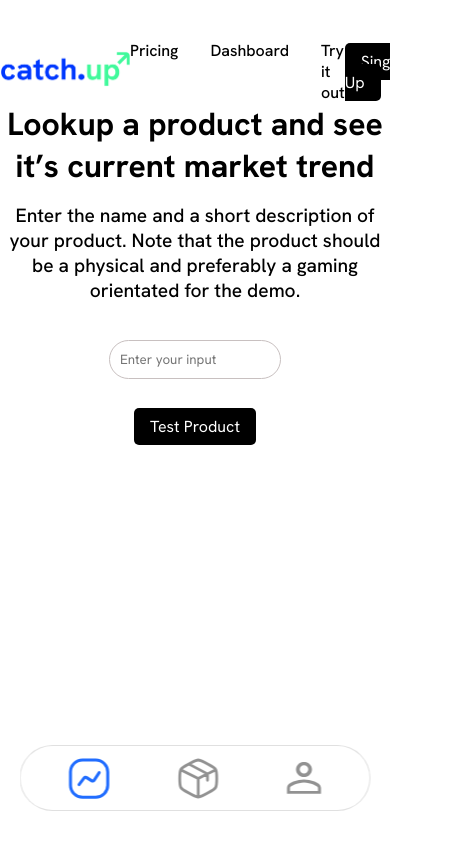
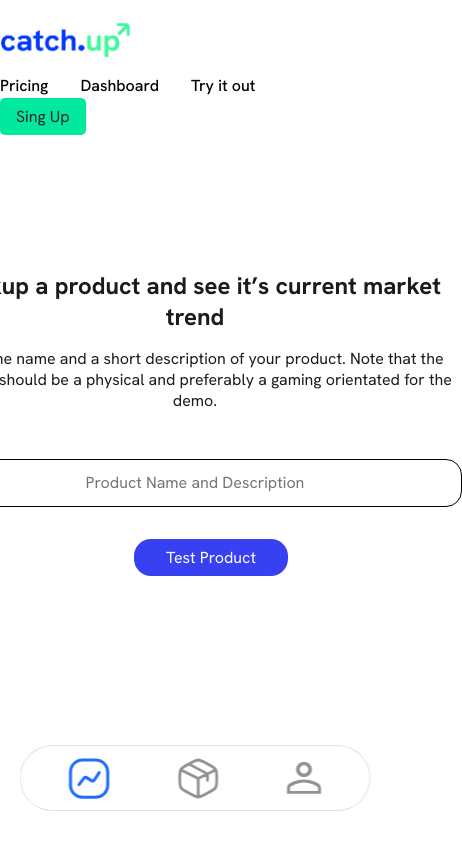
Before and after one commit to DROP-TABLE-Participants/catch-up, a Vue app in the folder client/: page /test in a window 390 px wide. Shown: the whole page, 462 px wide, since content can reach past the window. Built offline with nearby package versions, Linux system fonts and the light colour scheme.

Commit message:
Update design

```diff
--- a/client/src/views/TestProduct.vue
+++ b/client/src/views/TestProduct.vue
@@ -12,27 +12,45 @@
             <router-link to="/register">Sing Up</router-link>
         </div>
     </div>
+    <section class="centered">
       <div class="content">
         <div class="content__text">
             <p class="heading">Lookup a product and see it’s current market trend</p>
             <p class="description">Enter the name and a short description of your product. Note that the product should be a physical and preferably a gaming orientated for the demo.</p>
         </div>
         <div class="content__input">
-            <input v-model="productName" type="text" placeholder="Enter your input" />
+          <input v-model="productName" type="text" placeholder="Product Name and Description" />
+          <br>
+          <span v-if="!productNameValid" class="error">Product name is required</span>
         </div>
         <div class="content__buttons">
-            <p>
-                <router-link :to="{ name: 'results', params: { productName: productName } }">Test Product</router-link>
+            <p @click="submitForm">
+              <button :disabled="!isFormValid" @click="submitForm">
+                Test Product
+              </button>
             </p>
         </div>
     </div>
+    </section>
 </template>
 
 
 <script setup lang="ts">
   import { ref } from 'vue';
+import router from '../router';
 
   const productName = ref('');
+  const productNameValid = ref(true);
+
+  function submitForm() {
+    if (!productName.value.trim()) {
+      productNameValid.value = false;
+      return;
+    }
+    router.push({ name: 'results', params: { productName: productName.value } });
+    }
+
+  const isFormValid = ref(true);
 </script>
 
 <style scoped lang="scss">
@@ -72,17 +90,25 @@
   &__button {
     a {
       padding: 0.5rem 1rem;
-          background-color: #000;
-          color: #fff;
+      background-color: #00E99E;
+      color: #262626;
       border-radius: 5px;
+      width: 40px;
       text-decoration: none;
       transition: background-color 0.3s;
 
       &:hover {
-            background-color: #333;
+        background-color: #3bf0b7;
       }
     }
   }
+}
+
+  .centered {
+  display: flex;
+  justify-content: center;
+  align-items: center;
+  height: 70vh;
 }
 
 .content {
@@ -90,53 +116,135 @@
   justify-content: center;
   align-items: center;
   flex-direction: column;
-      position:relative;
+  position: relative;
 
   &__text {
     text-align: center;
-        margin-bottom: 2rem;
+    margin-bottom: 3rem;
+    gap: 4rem;
 
     .heading {
-          font-size: 2rem;
+      font-size: 3.2rem;
       font-weight: 700;
       margin-bottom: 1rem;
+      font-style: normal;
+      color: #1B1B1B;
+      width: 725px;
     }
 
     .description {
       font-size: 1.2rem;
-          font-weight: 500;
+      font-weight: 400;
+      color: #1B1B1B;
+      width: 725px;
+      text-align: center;
+      font-style: normal;
+      line-height: normal;
     }
   }
 
-      &__input{
-        display: flex;
+  &__input {
     margin-bottom: 2rem;
-
     input {
-          width: 100%;
-          box-sizing: border-box;
-          padding: 10px;
-          margin: 5px 0;
-          border: 1px solid #C8C0C0;
-          border-radius: 65px;
+      padding: 0.5rem 1rem;
+      border-radius: 16px;
+      border: 1px solid #000;
+      width: 500px;
+      height: 30px;
+      font-size: 1rem;
+      text-align: center;
     }
   }
 
   &__buttons {
     display: flex;
+    gap: 2rem;
 
-        a {
+    :first-child {
+      display: flex;
+      justify-content: center;
+      align-items: center;
+      font-size: 1.1rem;
       padding: 0.5rem 1rem;
-          background-color: #000;
+      border-radius: 17px;
+      width: 150px;
+      height: 40px;
+      background: #3741F2;
       color: #fff;
-          border-radius: 5px;
       text-decoration: none;
       transition: background-color 0.3s;
 
       &:hover {
-            background-color: #333;
+        background-color: #1d27e6;
+      }
+
+      button {
+          background: none;
+          color: inherit;
+          border: none;
+          padding: 0;
+          font: inherit;
+          cursor: pointer;
+          outline: inherit;
         }
     }
   }
 }
+
+@media (max-width: 768px) {
+  .navbar {
+    flex-direction: column;
+    align-items: flex-start;
+    margin-top: 20px;
+
+    &__links {
+      margin-top: 10px;
+    }
+
+    &__button {
+      margin-top: 10px;
+    }
+  }
+
+  .content {
+    &__text {
+      .heading {
+        font-size: 1.5rem;
+        width: 100%;
+      }
+
+      .description {
+        font-size: 1rem;
+        width: 100%;
+      }
+    }
+
+    &__buttons {
+      flex-direction: column;
+      cursor: pointer;
+
+
+      :first-child {
+        width: 100%;
+        height: auto;
+        font-size: 1rem;
+
+        button {
+          background: none;
+          color: inherit;
+          border: none;
+          padding: 0;
+          font: inherit;
+          cursor: pointer;
+          outline: inherit;
+        }
+      }
+    }
+  }
+}
+
+.error {
+  color: red;
+  font-size: 0.8rem;
+}
 </style>
--- a/client/src/views/TestResults.vue
+++ b/client/src/views/TestResults.vue
@@ -30,6 +30,10 @@ var heading = route.params.productName;
 </script>
 
 <style scoped lang="scss">
+    * {
+      font-family: 'Hanken Grotesk', sans-serif;
+    }
+
     .navbar {
   display: flex;
   justify-content: space-around;
@@ -62,17 +66,25 @@ var heading = route.params.productName;
   &__button {
     a {
       padding: 0.5rem 1rem;
-          background-color: #000;
-          color: #fff;
+      background-color: #00E99E;
+      color: #262626;
       border-radius: 5px;
+      width: 40px;
       text-decoration: none;
       transition: background-color 0.3s;
 
       &:hover {
-            background-color: #333;
+        background-color: #3bf0b7;
       }
     }
   }
+}
+
+  .centered {
+  display: flex;
+  justify-content: center;
+  align-items: center;
+  height: 70vh;
 }
 
 .content {
@@ -80,21 +92,43 @@ var heading = route.params.productName;
   justify-content: center;
   align-items: center;
   flex-direction: column;
-      position:relative;
+  position: relative;
 
   &__text {
     text-align: center;
-        margin-bottom: 2rem;
+    margin-bottom: 3rem;
+    gap: 4rem;
 
     .heading {
-          font-size: 2rem;
+      font-size: 3.2rem;
       font-weight: 700;
       margin-bottom: 1rem;
+      font-style: normal;
+      color: #1B1B1B;
+      width: 725px;
     }
 
     .description {
       font-size: 1.2rem;
-          font-weight: 500;
+      font-weight: 400;
+      color: #1B1B1B;
+      width: 725px;
+      text-align: center;
+      font-style: normal;
+      line-height: normal;
+    }
+  }
+
+  &__input {
+    margin-bottom: 2rem;
+    input {
+      padding: 0.5rem 1rem;
+      border-radius: 16px;
+      border: 1px solid #000;
+      width: 500px;
+      height: 30px;
+      font-size: 1rem;
+      text-align: center;
     }
   }
 
@@ -102,16 +136,84 @@ var heading = route.params.productName;
     display: flex;
     gap: 2rem;
 
-        a {
+    :first-child {
+      display: flex;
+      justify-content: center;
+      align-items: center;
+      font-size: 1.1rem;
       padding: 0.5rem 1rem;
-          background-color: #000;
+      border-radius: 17px;
+      width: 150px;
+      height: 40px;
+      background: #3741F2;
       color: #fff;
-          border-radius: 5px;
       text-decoration: none;
       transition: background-color 0.3s;
 
       &:hover {
-            background-color: #333;
+        background-color: #1d27e6;
+      }
+
+      button {
+          background: none;
+          color: inherit;
+          border: none;
+          padding: 0;
+          font: inherit;
+          cursor: pointer;
+          outline: inherit;
+        }
+    }
+  }
+}
+
+@media (max-width: 768px) {
+  .navbar {
+    flex-direction: column;
+    align-items: flex-start;
+    margin-top: 20px;
+
+    &__links {
+      margin-top: 10px;
+    }
+
+    &__button {
+      margin-top: 10px;
+    }
+  }
+
+  .content {
+    &__text {
+      .heading {
+        font-size: 1.5rem;
+        width: 100%;
+      }
+
+      .description {
+        font-size: 1rem;
+        width: 100%;
+      }
+    }
+
+    &__buttons {
+      flex-direction: column;
+      cursor: pointer;
+
+
+      :first-child {
+        width: 100%;
+        height: auto;
+        font-size: 1rem;
+
+        button {
+          background: none;
+          color: inherit;
+          border: none;
+          padding: 0;
+          font: inherit;
+          cursor: pointer;
+          outline: inherit;
+        }
       }
     }
   }
```
Lines whose indentation alone changed are shown as unchanged.
